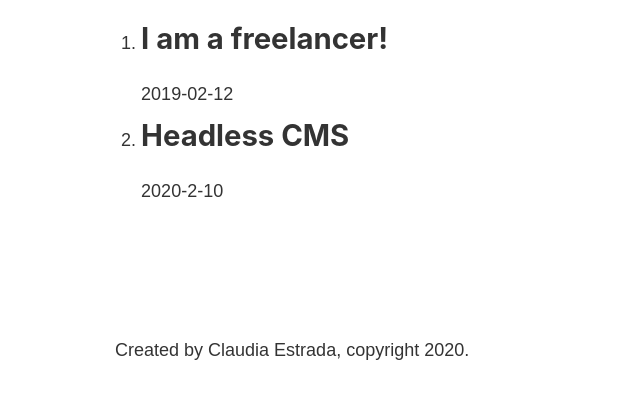
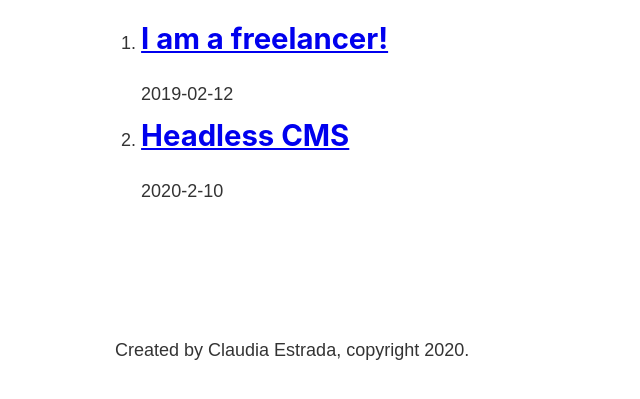
Before and after one commit to ClaudiaStar/personal-blog, a Gatsby site: page /blog in a window 1280 px wide. Shown: the part 393-792 px from the top of the page, without its empty margins (168-808 px from the left). Built offline with nearby package versions, Linux system fonts and the light colour scheme; Gatsby itself is replaced by a stand-in of ours.

Commit message:
turn  blog list titles into links

```diff
--- a/src/pages/blog.js
+++ b/src/pages/blog.js
@@ -1,6 +1,6 @@
 import React from "react"
 import Layout from "../components/layout"
-import { graphql, useStaticQuery } from "gatsby"
+import { Link, graphql, useStaticQuery } from "gatsby"
 
 const BlogPage = () => {
   const data = useStaticQuery(graphql`
@@ -12,6 +12,9 @@
               title
               date
             }
+            fields {
+              slug
+            }
           }
         }
       }
@@ -20,7 +23,11 @@
 
   const blogposts = data.allMarkdownRemark.edges.map(edge => (
     <li key={edge.node.frontmatter.title}>
-      <h2>{edge.node.frontmatter.title}</h2>
+      <h2>
+        <Link to={`/blog/${edge.node.fields.slug}`}>
+          {edge.node.frontmatter.title}
+        </Link>
+      </h2>
       <p>{edge.node.frontmatter.date}</p>
     </li>
   ))
```
